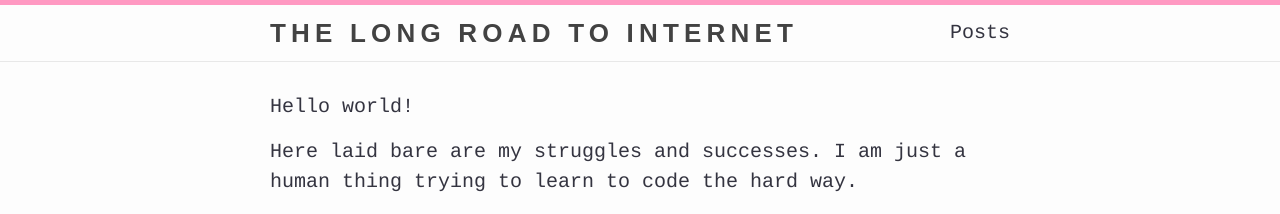
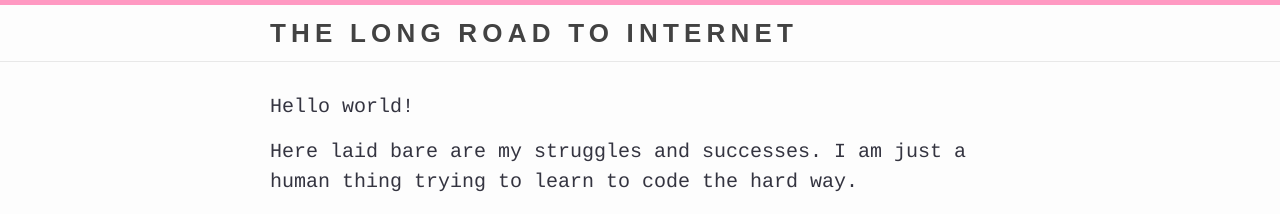
Before and after one commit to MelissaKaulfuss/my_blog, a Jekyll site: the page built from index.html, in a window 1280 px wide. Shown: the top 214 px of the page. Built offline with Jekyll 4.4.1, drawn with Linux system fonts in a browser that asks for light colours.

Commit message:
Hide `Posts` link when on index.html

```diff
--- a/_includes/header.html
+++ b/_includes/header.html
@@ -12,12 +12,12 @@
           <path fill="#424242" d="M18,13.516C18,14.335,17.335,15,16.516,15H1.484C0.665,15,0,14.335,0,13.516l0,0 c0-0.82,0.665-1.484,1.484-1.484h15.031C17.335,12.031,18,12.696,18,13.516L18,13.516z"/>
         </svg>
       </a>
-
-      <div class="trigger">
-          <a class="page-link" href="/my_blog">Posts</a>
-      </div>
+          {% if page.id %}
+            <div class="trigger">
+                <a class="page-link" href="/my_blog">Posts</a>
+          {% endif %}
+            </div>
     </nav>
-
   </div>
 
 </header>
```
